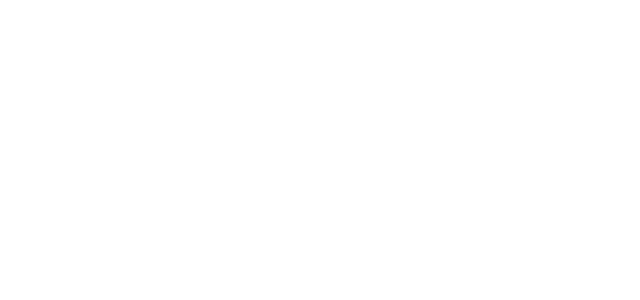
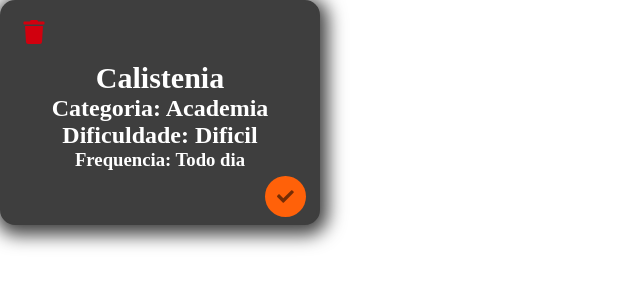
Before and after one commit to gabriel-fercav/HabitApp, a React (Create React App) app: page / in a window 1280 px wide. Shown: the top 300 px of the page, without its empty margins (0-640 px from the left). Built offline with nearby package versions, Linux system fonts and the light colour scheme.

Commit message:
feat: adicionando cards dos habitos

```diff
--- a/src/App.js
+++ b/src/App.js
@@ -1,7 +1,18 @@
 import { GlobalStyle } from "./styles/global";
 import { ToastContainer } from "react-toastify";
 import "react-toastify/dist/ReactToastify.css";
+import Habits from "./components/Habits";
 function App() {
+
+  const test = {
+    title: "Calistenia",
+    category: "Academia",
+    difficulty: "Dificil",
+    frequency: "Todo dia",
+    achieved: false,
+    how_much_achieved: "75%",
+}
+
   return (
     <>
       <GlobalStyle />
@@ -18,6 +29,9 @@
       />
       {/* Same as */}
       <ToastContainer />
+
+
+    <Habits habits = {test}/>
     </>
   );
 }
--- /dev/null
+++ b/src/components/Habits/index.js
@@ -0,0 +1,19 @@
+import {Card, Title , checkStyles, trashStyles} from './styles'
+import { IconButton } from '@material-ui/core'
+import { FaTrash , FaCheck} from 'react-icons/fa'
+const Habits = ({habits}) => {
+    return (
+        <Card>
+            <span style = {trashStyles}><IconButton variant = "outlined" onClick > <FaTrash color = {"hsl(356, 100%, 41%)"} /> </IconButton></span>
+            <Title> { habits.title} </Title>
+            <h2> Categoria: { habits.category } </h2>
+            <h2> Dificuldade: { habits.difficulty }</h2>
+            <h3> Frequencia: { habits.frequency} </h3>
+            { habits.achieved?
+             null : <span style = {checkStyles}><IconButton style = {{backgroundColor: "#FF6109"}}  variant = "outlined" onClick > <FaCheck size = "0.7em" /> </IconButton></span>
+            }
+        </Card>
+    )
+}
+
+export default Habits
--- /dev/null
+++ b/src/components/Habits/styles.js
@@ -0,0 +1,27 @@
+import styled from 'styled-components'
+export const Card = styled.div`
+display: flex;
+flex-flow: column nowrap;
+align-items: center;
+justify-content: center ;
+border: solid #3E3E3E;
+border-radius: .95rem;
+background-color: #3E3E3E ;
+color: #ffff;
+width: 40vh;
+box-shadow: 2px 4px 18px 6px rgba(0,0,0,0.75);
+`
+export const Title = styled.span`
+font-size: 30px;
+font-weight: 800;
+`
+export const checkStyles = {
+    position: "relative",
+    left: "40%",
+    padding: "5px",
+}
+export const trashStyles = {
+    position: "relative",
+    right: "40%",
+    padding: "5px",
+}
```
